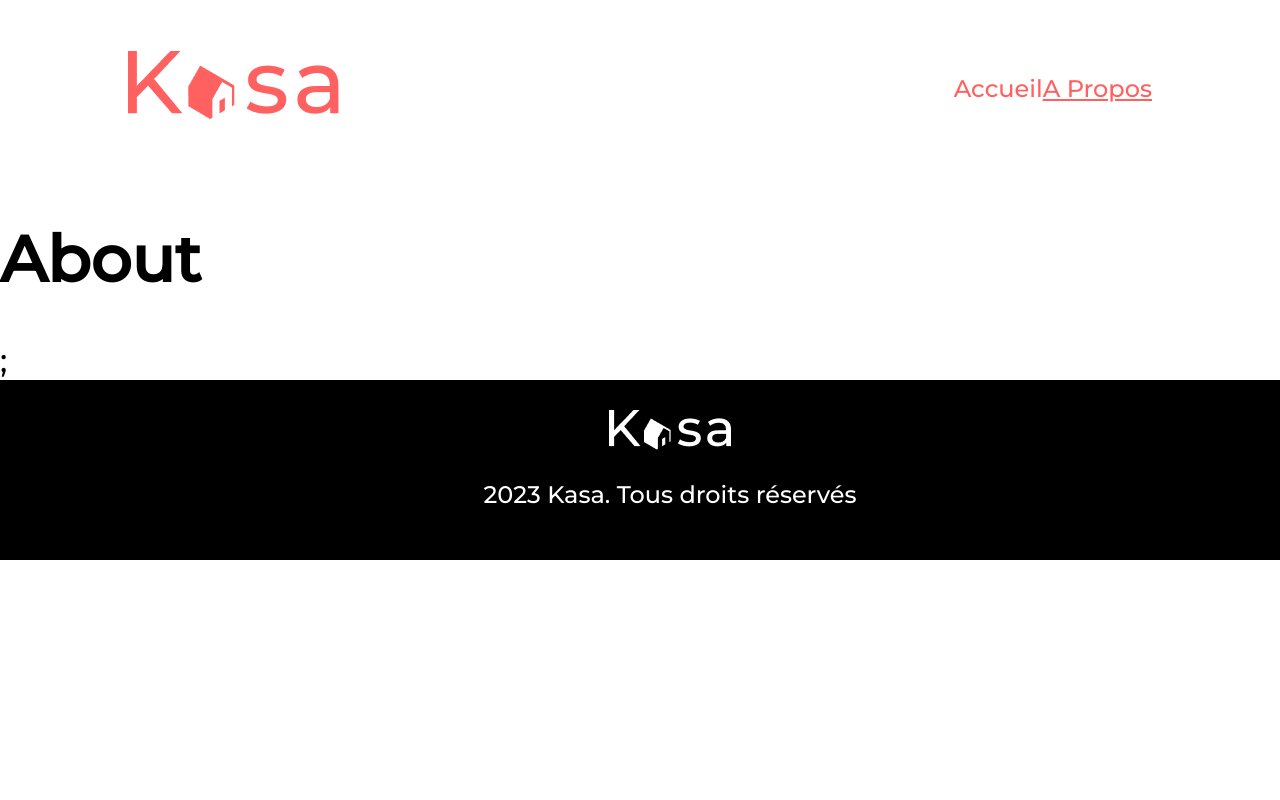
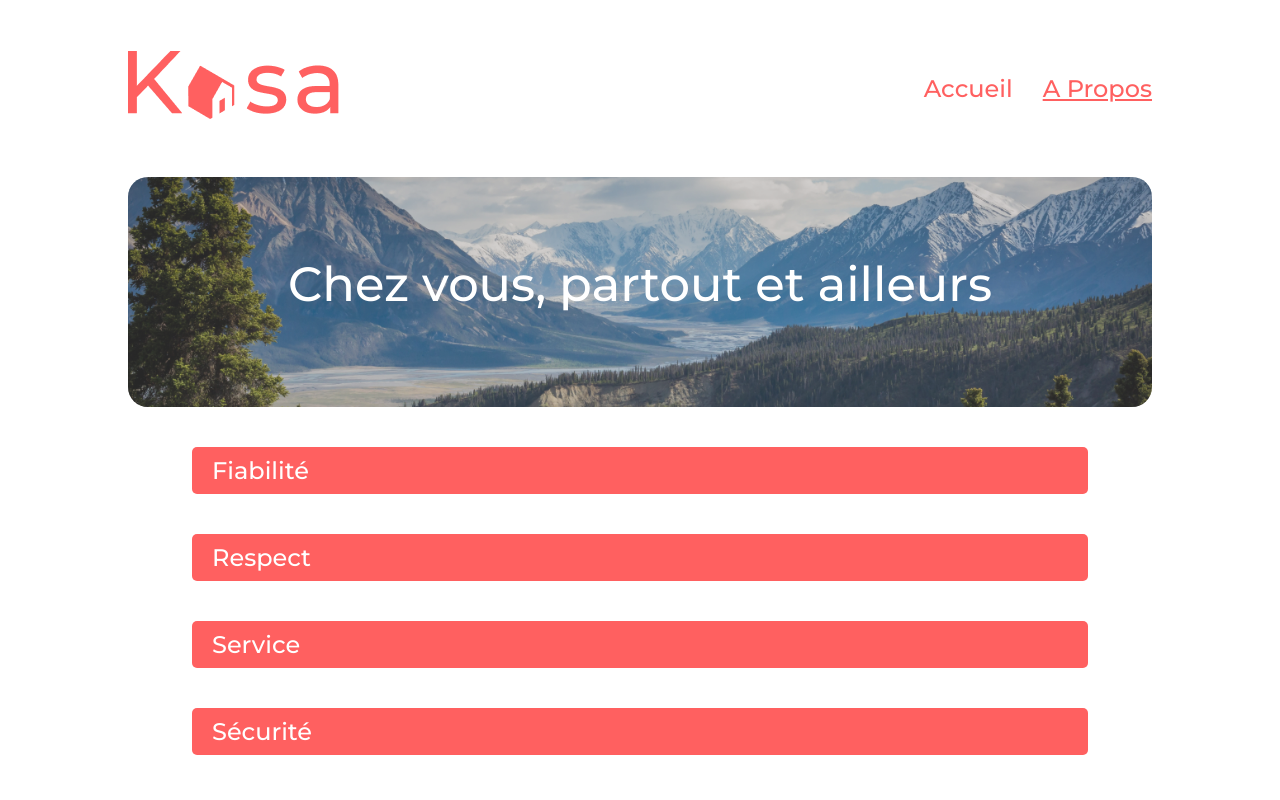
Before and after one commit to leen1515/kasa, a React (Create React App) app: page /about in a window 1280 px wide. Shown: the top 800 px of the page. Built offline with nearby package versions, Linux system fonts and the light colour scheme.

Commit message:
feat(): collapse style + page about + banniere personnalisable selon la page

```diff
--- a/src/App.js
+++ b/src/App.js
@@ -3,7 +3,7 @@
 import GetDataContext from './utils/GetDataContext';
 import Home from './pages/home/Home';
 import Error404 from './pages/error404/Error404';
-import About from './components/about/About';
+import About from './pages/about/About';
 import LogementDetail from './pages/logementdetail/LogementDetail';
 function App () {
   const urlJsonData = process.env.PUBLIC_URL + '/data/logements.json';
@@ -38,7 +38,7 @@
   <Route path="/*" element={<Error404 />} />
   <Route path="/about" element={<About />} />
   <Route path="/logements/:logementID" element={<LogementDetail/>}/>
-</Routes>;
+</Routes>
     </GetDataContext.Provider>;
 }
 
--- a/src/components/about/About.jsx
+++ /dev/null
@@ -1,6 +0,0 @@
-function About () {
-  return <><h1>About</h1>
-          </>;
-}
-
-export default About;
--- a/src/components/banner/Banner.jsx
+++ b/src/components/banner/Banner.jsx
@@ -1,11 +1,9 @@
-import banner from '../../assets/image-banner.png';
-
-function Banner () {
+function Banner (props) {
   return <div className='container-banner'>
             <div className='banner-slogan'>
                 <p>Chez vous, partout et ailleurs</p>
             </div>
-            <img className= 'banner-img' src = { banner }>
+            <img className= 'banner-img' src = { props.imgSrc }>
             </img>
         </div>;
 }
--- a/src/components/collapse/_collapse.scss
+++ b/src/components/collapse/_collapse.scss
@@ -1,6 +1,7 @@
+
 .collapse-container {
     flex:1;
-    margin : 0 auto;
+    margin : 40px auto;
     position: relative;
     text-align: center;
   }
@@ -22,6 +23,14 @@
     align-items: center;
     justify-content: space-between;
   }
+  @keyframes slideC{
+    from  {
+      min-height: 0;
+      height:0;
+    }
+to{
+  height:auto;
+} }
 
   .collapse-displayed{
     min-height: 150px;
@@ -31,11 +40,12 @@
     font-weight: 400;
     font-size: 24px;
     color:#FF6060;
-    border-radius: 0 0 10px 10px;
+    border-radius: 0 0 20px 20px;
     padding-left: 20px;
     margin-top: 0;
     padding-top: 20px;
-    transition: height ease-in-out 0.3s;
+    animation: 1s ease-out slideC;
+    overflow: hidden;
   }
 
 .collapse-displayed li{
@@ -46,7 +56,7 @@
 }
 
 .collapse-displayed p{
-  margin:0;
+  margin:10px;
   font-size: 1rem;
   line-height: 1.5rem;
 }
--- a/src/components/footer/_footer.scss
+++ b/src/components/footer/_footer.scss
@@ -1,5 +1,6 @@
 .main-footer{
     position: relative;
+    top:40px;
     bottom:0;
     left:0;
 	height: 120px;
--- a/src/components/header/_header.scss
+++ b/src/components/header/_header.scss
@@ -15,6 +15,7 @@
     text-decoration: none;
     color: #FF6060;
     font-size: 1.5rem;
+    column-gap: 30px;
   }
 
   .navigation ul :visited{
@@ -24,7 +25,6 @@
 
   .nav-link {
     text-align: center;
-    margin: 0 0 0 50px;
     text-decoration: none;
     &active {
       text-decoration : underline;
--- /dev/null
+++ b/src/pages/about/About.jsx
@@ -0,0 +1,37 @@
+import Banner from '../../components/banner/Banner';
+import Collapse from '../../components/collapse/Collapse';
+import bannerImg from '../../assets/image-banner-about.jpg';
+
+function About () {
+  const aboutContent = [
+    {
+      title: 'Fiabilité',
+      content:
+            'Les annonces postées sur Kasa garantissent une fiabilité totale. Les photos sont conformes aux logements, et toutes les informations sont régulièrement vérifiées  par nos équipes.'
+    },
+    {
+      title: 'Respect',
+      content:
+            'La bienveillance fait partie des valeurs fondatrices de Kasa. Tout comportement discriminatoire ou de perturbation du voisinage entraînera une exclusion de notre plateforme.'
+    },
+    {
+      title: 'Service',
+      content:
+            "Nos équipes se tiennent à votre disposition pour vous fournir une expérience parfaite. N'hésitez pas à nous contacter si vous avez la moindre question."
+    },
+    {
+      title: 'Sécurité',
+      content:
+            "La sécurité est la priorité de Kasa. Aussi bien pour nos hôtes que pour les voyageurs, chaque logement correspond aux critères de sécurité établis par nos services. En laissant une note aussi bien à l'hôte qu'au locataire, cela permet à nos équipes de vérifier que les standards sont bien respectés. Nous organisons également des ateliers sur la sécurité domestique pour nos hôtes."
+    }
+  ];
+
+  return <main className='main-about'>
+        <Banner imgSrc ={bannerImg}/><div className='collapses-container'>
+        {aboutContent.map((components) => (
+            <Collapse key={components.title} label={components.title} detail={components.content}/>
+        ))}</div>
+        </main>;
+}
+
+export default About;
--- /dev/null
+++ b/src/pages/about/about.scss
@@ -0,0 +1,9 @@
+.main-about{
+
+    width:100%;
+    position:relative;}
+
+    .collapses-container{
+        width:70%;
+        margin:40px auto;
+    }
--- a/src/pages/home/Home.jsx
+++ b/src/pages/home/Home.jsx
@@ -2,22 +2,20 @@
 import Cards from '../../components/cards/Cards';
 import { useContext } from 'react';
 import GetDataContext from '../../utils/GetDataContext';
+import banner from '../../assets/image-banner.png';
 
 function Home () {
   const { data } = useContext(GetDataContext);
   const logementList = data;
-  console.log('logement liste', logementList);
 
-  return <>
-  <main className='main-home'>
-  <Banner/>
+  return <main className='main-home'>
+  <Banner imgSrc ={banner}/>
   <div className='logement-list-cards'>
   {logementList.map((logement) => (<Cards
                 key={logement.id} id={logement.id} title={logement.title} cover={logement.cover}/>)
   ) }
   </div>
-  </main>
-            </>;
+  </main>;
 }
 
 export default Home;
--- a/src/sass/main.scss
+++ b/src/sass/main.scss
@@ -1,5 +1,5 @@
 @import url('https://fonts.googleapis.com/css2?family=Montserrat:wght@500&display=swap');
-@import "../components/about/about";
+@import "../pages/about/about";
 @import "../components/header/header";
 @import "../components/banner/banner";
 @import "../components/footer/footer";
```
Also changed, not shown: src/assets/image-banner-about.jpg (added), src/components/about/_about.scss (deleted).
